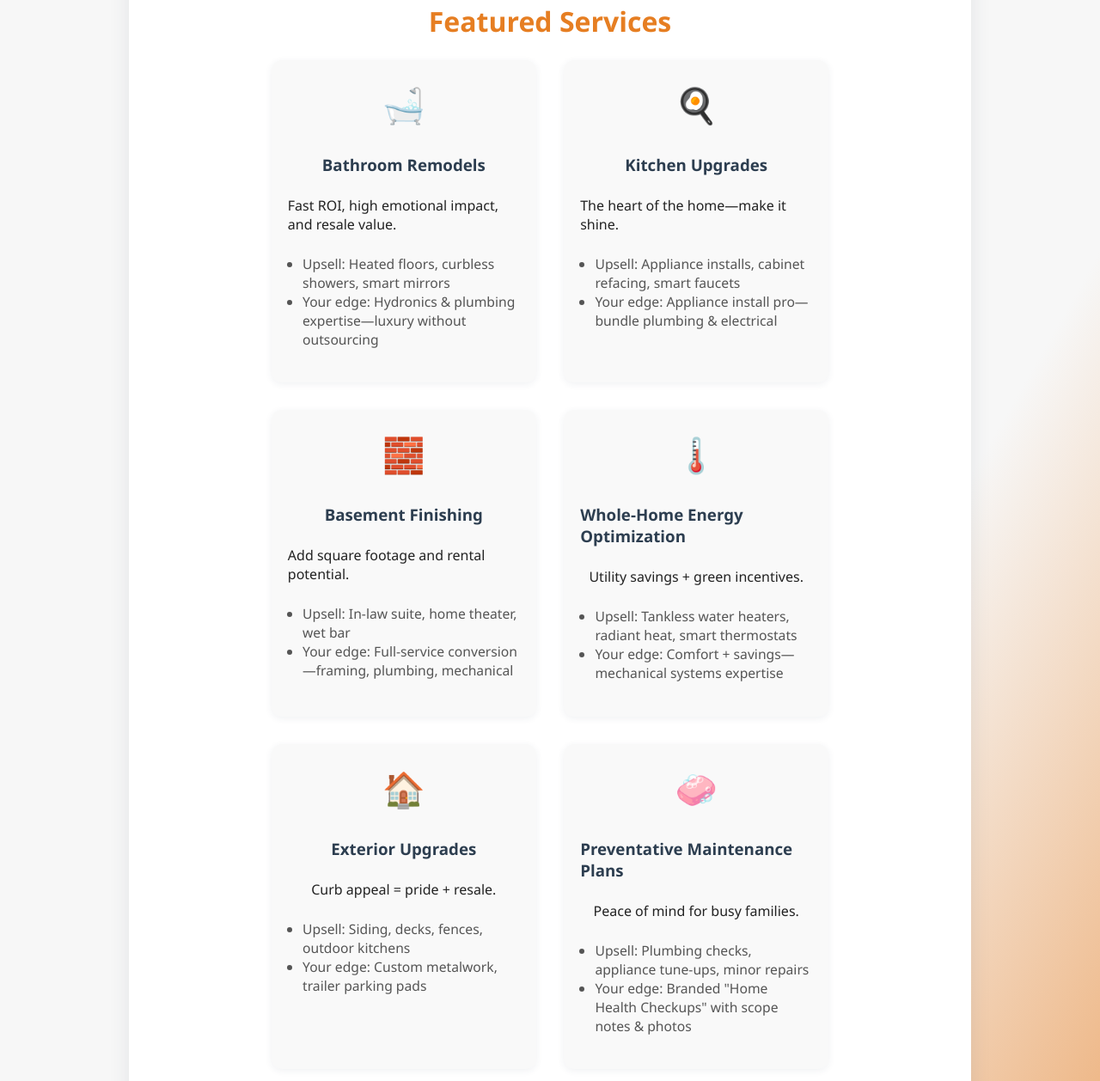
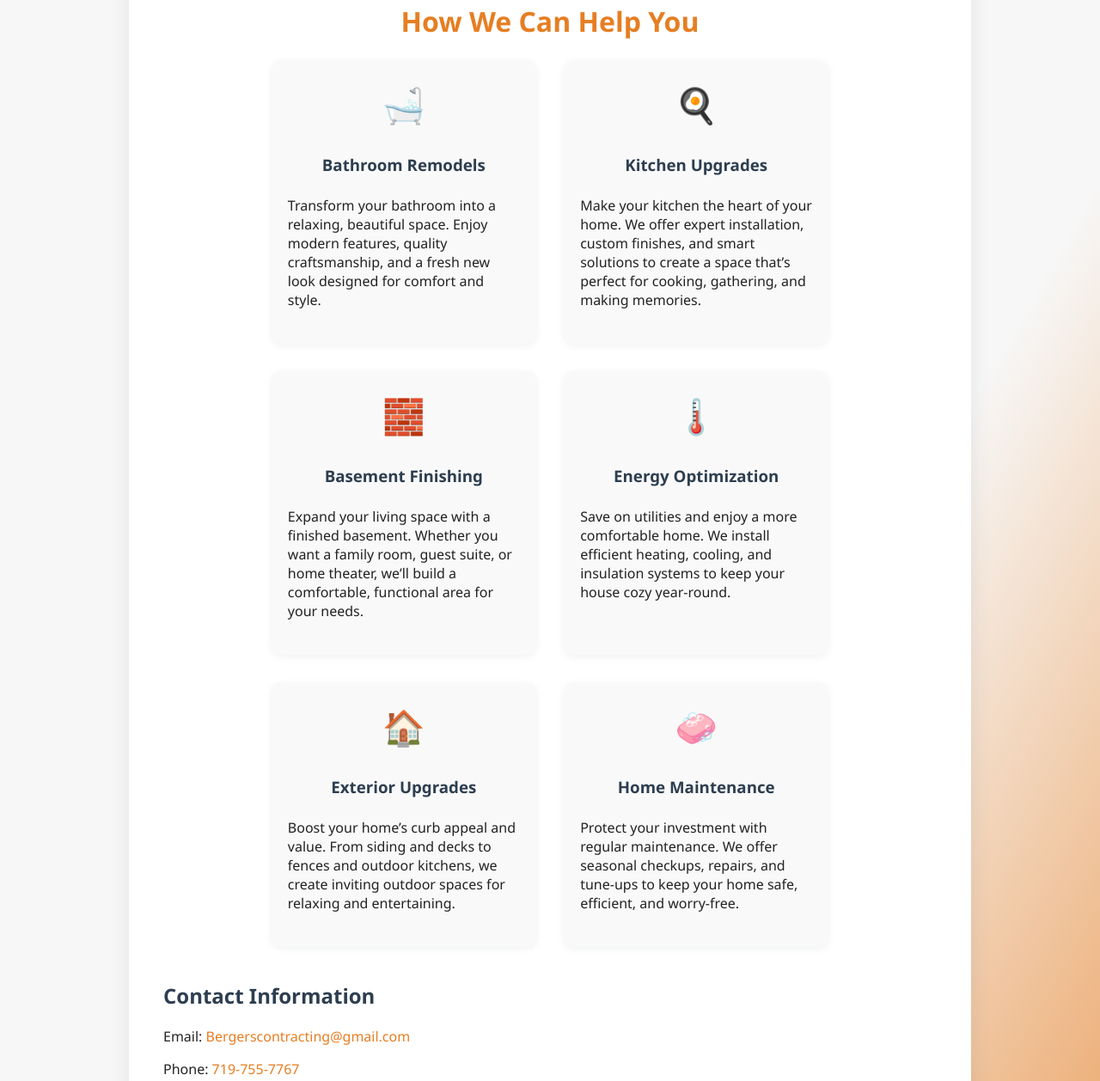
Before and after one commit to BGC-Contracting/Bergers-General-Contracting, a plain HTML site: page index.html in a window 1280 px wide. Shown: the part 325-1583 px from the top of the page at 86% size. Drawn offline with Linux system fonts and the light colour scheme.

Commit message:
Rewrite homepage to be customer-focused and friendly

```diff
--- a/index.html
+++ b/index.html
@@ -20,61 +20,37 @@
             <p>High-demand, high-profit remodeling services for Colorado homeowners. Quality, comfort, and value—delivered by a pro who does it all.</p>
         </section>
         <section class="featured-services">
-            <h2>Featured Services</h2>
+            <h2>How We Can Help You</h2>
             <div class="service-list">
                 <div class="service-card">
                     <div class="icon">🛁</div>
                     <h3>Bathroom Remodels</h3>
-                    <p>Fast ROI, high emotional impact, and resale value.</p>
-                    <ul>
-                        <li>Upsell: Heated floors, curbless showers, smart mirrors</li>
-                        <li>Your edge: Hydronics & plumbing expertise—luxury without outsourcing</li>
-                    </ul>
+                    <p>Transform your bathroom into a relaxing, beautiful space. Enjoy modern features, quality craftsmanship, and a fresh new look designed for comfort and style.</p>
                 </div>
                 <div class="service-card">
                     <div class="icon">🍳</div>
                     <h3>Kitchen Upgrades</h3>
-                    <p>The heart of the home—make it shine.</p>
-                    <ul>
-                        <li>Upsell: Appliance installs, cabinet refacing, smart faucets</li>
-                        <li>Your edge: Appliance install pro—bundle plumbing & electrical</li>
-                    </ul>
+                    <p>Make your kitchen the heart of your home. We offer expert installation, custom finishes, and smart solutions to create a space that’s perfect for cooking, gathering, and making memories.</p>
                 </div>
                 <div class="service-card">
                     <div class="icon">🧱</div>
                     <h3>Basement Finishing</h3>
-                    <p>Add square footage and rental potential.</p>
-                    <ul>
-                        <li>Upsell: In-law suite, home theater, wet bar</li>
-                        <li>Your edge: Full-service conversion—framing, plumbing, mechanical</li>
-                    </ul>
+                    <p>Expand your living space with a finished basement. Whether you want a family room, guest suite, or home theater, we’ll build a comfortable, functional area for your needs.</p>
                 </div>
                 <div class="service-card">
                     <div class="icon">🌡️</div>
-                    <h3>Whole-Home Energy Optimization</h3>
-                    <p>Utility savings + green incentives.</p>
-                    <ul>
-                        <li>Upsell: Tankless water heaters, radiant heat, smart thermostats</li>
-                        <li>Your edge: Comfort + savings—mechanical systems expertise</li>
-                    </ul>
+                    <h3>Energy Optimization</h3>
+                    <p>Save on utilities and enjoy a more comfortable home. We install efficient heating, cooling, and insulation systems to keep your house cozy year-round.</p>
                 </div>
                 <div class="service-card">
                     <div class="icon">🏠</div>
                     <h3>Exterior Upgrades</h3>
-                    <p>Curb appeal = pride + resale.</p>
-                    <ul>
-                        <li>Upsell: Siding, decks, fences, outdoor kitchens</li>
-                        <li>Your edge: Custom metalwork, trailer parking pads</li>
-                    </ul>
+                    <p>Boost your home’s curb appeal and value. From siding and decks to fences and outdoor kitchens, we create inviting outdoor spaces for relaxing and entertaining.</p>
                 </div>
                 <div class="service-card">
                     <div class="icon">🧼</div>
-                    <h3>Preventative Maintenance Plans</h3>
-                    <p>Peace of mind for busy families.</p>
-                    <ul>
-                        <li>Upsell: Plumbing checks, appliance tune-ups, minor repairs</li>
-                        <li>Your edge: Branded "Home Health Checkups" with scope notes & photos</li>
-                    </ul>
+                    <h3>Home Maintenance</h3>
+                    <p>Protect your investment with regular maintenance. We offer seasonal checkups, repairs, and tune-ups to keep your home safe, efficient, and worry-free.</p>
                 </div>
             </div>
         </section>
```
